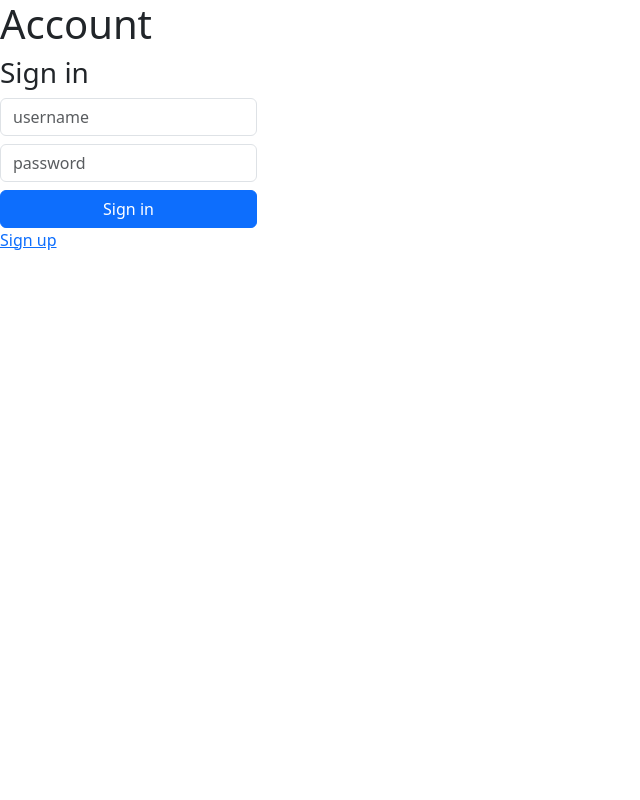
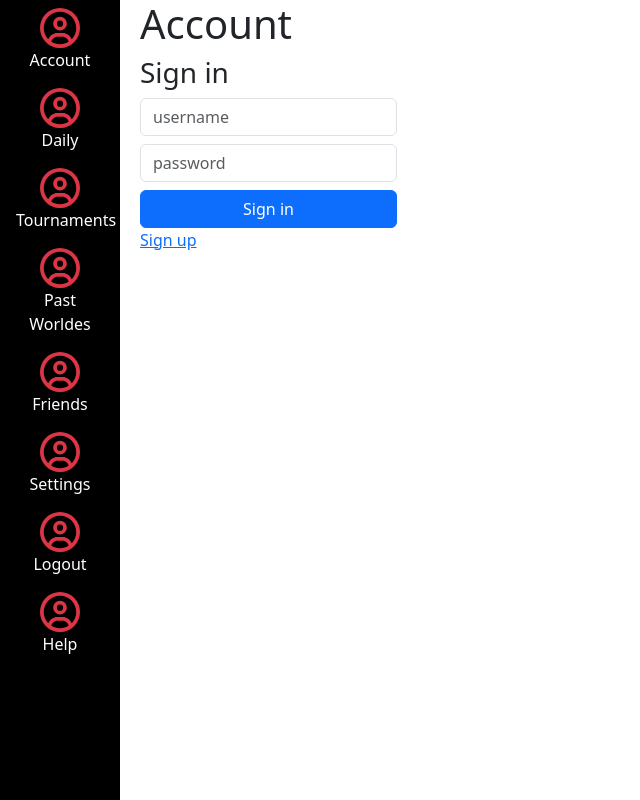
Before and after one commit to jakefriedman519/social-wordle-react-web-app, a React (Vite) app: page /sign-in in a window 1280 px wide. Shown: the whole page, without its empty margins (0-640 px from the left). Built offline with nearby package versions, Linux system fonts and the light colour scheme; no server answers.

Commit message:
feat: inital nav bar structure setup

```diff
--- a/package.json
+++ b/package.json
@@ -16,6 +16,7 @@
     "react": "^19.0.0",
     "react-bootstrap": "^2.10.9",
     "react-dom": "^19.0.0",
+    "react-icons": "^5.5.0",
     "react-redux": "^9.2.0",
     "react-router-dom": "^7.4.1"
   },
--- a/src/Account/Session.tsx
+++ b/src/Account/Session.tsx
@@ -3,7 +3,7 @@ import { useEffect, useState } from "react";
 import { setCurrentUser } from "./reducer";
 import { useDispatch } from "react-redux";
 export default function Session({ children }: { children: React.ReactNode }) {
-  const [pending, setPending] = useState(true);
+  const [pending, setPending] = useState(false); // TODO change to true once we set up auth
   const dispatch = useDispatch();
   const fetchProfile = async () => {
     try {
--- a/src/Account/SignIn.tsx
+++ b/src/Account/SignIn.tsx
@@ -16,8 +16,10 @@ export default function Signin() {
   const dispatch = useDispatch();
   const navigate = useNavigate();
   const signin = async () => {
-    const user = await client.signin(credentials);
-    if (!user) return;
+    const user = {username: credentials.username, password: credentials.password};
+    // TODO: Uncomment the following line once the client is set up
+    // const user = await client.signin(credentials);
+    // if (!user) return;
     dispatch(setCurrentUser(user));
     navigate("/");
   };
@@ -44,12 +46,12 @@ export default function Signin() {
       />
       <Button
         onClick={signin}
-        id="wd-signin-btn"
+        id="signin-btn"
         className="btn btn-primary w-100"
       >
         Sign in
       </Button>
-      <Link id="wd-signup-link" to="/sign-up">
+      <Link id="signup-link" to="/sign-up">
         Sign up
       </Link>
     </div>
--- a/src/App.tsx
+++ b/src/App.tsx
@@ -1,24 +1,28 @@
-import { BrowserRouter, Route, Routes } from "react-router-dom";
+import { BrowserRouter, Navigate, Route, Routes } from "react-router-dom";
 
 import store from "./store";
 import { Provider } from "react-redux";
 import Account from "./Account";
 import Session from "./Account/Session";
+import Navigation from "./Navigation";
+import Worldes from "./Worldes";
 
 export default function App() {
   return (
     <BrowserRouter>
       <Provider store={store}>
         <Session>
-          <Routes>
-            <Route path="*" element={<Account />} />
-            {/* TODO make home screen not */}
-            {/* <Route path="/" element={<Navigate to="daily/wordle" />} /> */}
-            {/* Users route */}
-            {/* Tournaments */}
-            {/* Past Worldes */}
-            {/* Friends? */}
-          </Routes>
+          <Navigation />
+          <div className="main-content-offset">
+            <Routes>
+              <Route path="/" element={<Navigate to="wordle" />} />
+              <Route path="/wordle" element={<Worldes />} />
+              <Route path="*" element={<Account />} />
+              {/* TODO make protected routes */}
+              {/* Tournaments */}
+              {/* Past Worldes */}
+            </Routes>
+          </div>
         </Session>
       </Provider>
     </BrowserRouter>
--- /dev/null
+++ b/src/Navigation.tsx
@@ -0,0 +1,40 @@
+import { FaRegCircleUser } from "react-icons/fa6";
+import { Link, useLocation } from "react-router-dom";
+import { ListGroup } from "react-bootstrap";
+export default function Navigation() {
+  const { pathname } = useLocation();
+  const links = [
+    { label: "Account", path: "profile", icon: FaRegCircleUser },
+    { label: "Daily", path: "/", icon: FaRegCircleUser },
+    { label: "Tournaments", path: "tournaments", icon: FaRegCircleUser },
+    { label: "Past Worldes", path: "past", icon: FaRegCircleUser },
+    { label: "Friends", path: "friends", icon: FaRegCircleUser },
+    { label: "Settings", path: "settings", icon: FaRegCircleUser },
+    { label: "Logout", path: "logout", icon: FaRegCircleUser },
+    { label: "Help", path: "help", icon: FaRegCircleUser },
+  ];
+  return (
+    <ListGroup
+      style={{ width: 120 }}
+      className="rounded-0 position-fixed bottom-0 top-0 d-none d-md-block bg-black z-2"
+    >
+      {links.map((link) => (
+        <ListGroup.Item
+          key={link.label}
+          as={Link}
+          to={link.path}
+          className={`bg-black text-center border-0
+              ${
+                pathname.includes(link.label)
+                  ? "text-danger bg-white"
+                  : "text-white bg-black"
+              }`}
+        >
+          {link.icon({ className: "fs-1 text-danger" })}
+          <br />
+          {link.label}
+        </ListGroup.Item>
+      ))}
+    </ListGroup>
+  );
+}
--- /dev/null
+++ b/src/Worldes/index.tsx
@@ -0,0 +1,4 @@
+export default function Worldes() {
+  // this is the default component
+  return <><h1>Daily Wordle</h1></>;
+}
--- a/src/main.tsx
+++ b/src/main.tsx
@@ -1,6 +1,7 @@
 import { StrictMode } from 'react'
 import { createRoot } from 'react-dom/client'
 import "bootstrap/dist/css/bootstrap.min.css";
+import "./styles.css";
 import App from './App.tsx'
 
 createRoot(document.getElementById('root')!).render(
--- /dev/null
+++ b/src/styles.css
@@ -0,0 +1,5 @@
+@media (min-width: 768px) {
+  .main-content-offset {
+    padding-left: 140px !important;
+  }
+}
```
Also changed, not shown: src/Tournaments/index.tsx (added), 1 other file (tests, documents, lock files or other folders).
